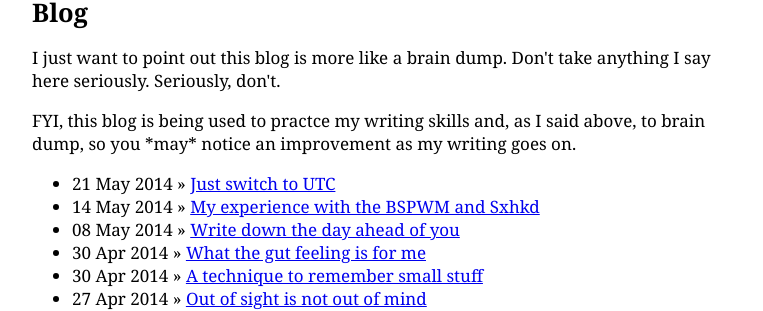
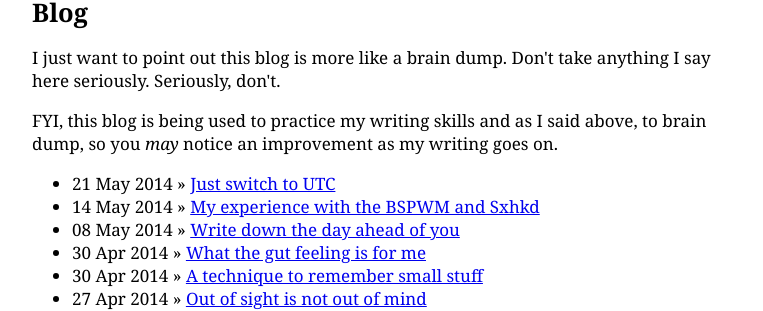
Before and after one commit to greduan/blog-content, a Jekyll site: the page built from blog.html, in a window 1280 px wide. Shown: the part 165-476 px from the top of the page, without its empty margins (258-1021 px from the left). Built offline with Jekyll 4.4.1, drawn with Linux system fonts in a browser that asks for light colours; Markdown is read by kramdown in place of the engine named in the settings.

Commit message:
Update blog.html

```diff
--- a/blog.html
+++ b/blog.html
@@ -5,7 +5,7 @@ title: Blog
 
 <p>I just want to point out this blog is more like a brain dump. Don't take anything I say here seriously. Seriously, don't.</p>
 
-<p>FYI, this blog is being used to practce my writing skills and, as I said above, to brain dump, so you *may* notice an improvement as my writing goes on.</p>
+<p>FYI, this blog is being used to practice my writing skills and as I said above, to brain dump, so you <em>may</em> notice an improvement as my writing goes on.</p>
 
 <ul class="posts">
 	{% for post in site.posts %}
```
